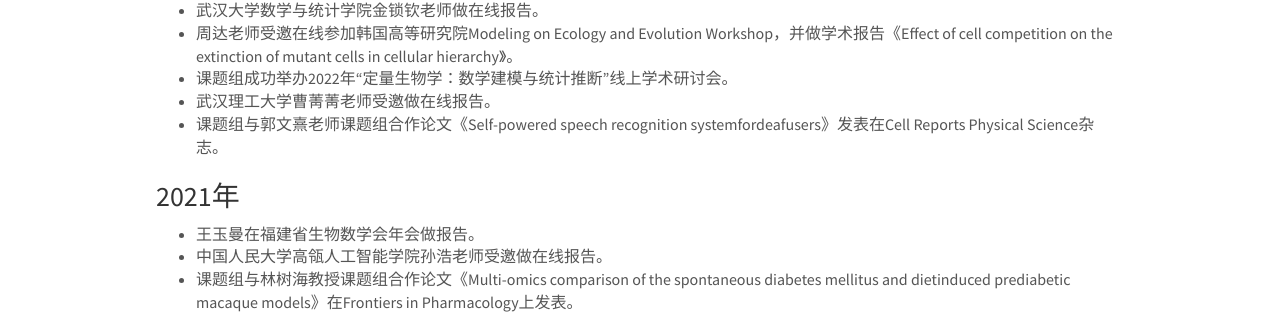
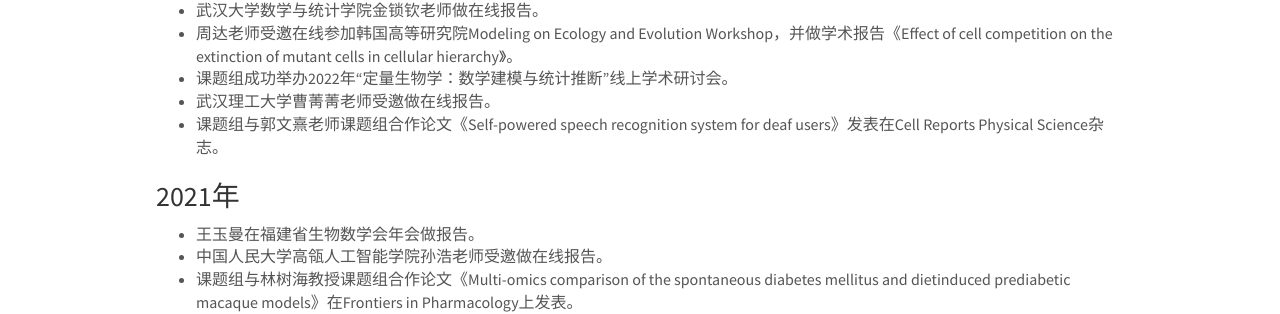
Before and after one commit to ZhouDaLab/zhoudalab.github.io, a Jekyll site: the page built from _pages/news.md, in a window 1280 px wide and 900 px high, scrolled down 1510 px. Shown: the part 146-460 px from the top of the window. Built offline with Jekyll 4.4.1, drawn with Linux system fonts in a browser that asks for light colours; nearby versions of some CDN libraries.

Commit message:
Update news.md

```diff
--- a/_pages/news.md
+++ b/_pages/news.md
@@ -68,7 +68,7 @@ permalink: /news/
 - 周达老师受邀在线参加韩国高等研究院Modeling on Ecology and Evolution Workshop，并做学术报告《Effect of cell competition on the extinction of mutant cells in cellular hierarchy》。
 - 课题组成功举办2022年“定量生物学：数学建模与统计推断”线上学术研讨会。
 - 武汉理工大学曹菁菁老师受邀做在线报告。
-- 课题组与郭文熹老师课题组合作论文《Self-powered speech recognition systemfordeafusers》发表在Cell Reports Physical Science杂志。
+- 课题组与郭文熹老师课题组合作论文《Self-powered speech recognition system for deaf users》发表在Cell Reports Physical Science杂志。
 
 ### 2021年
 
```
